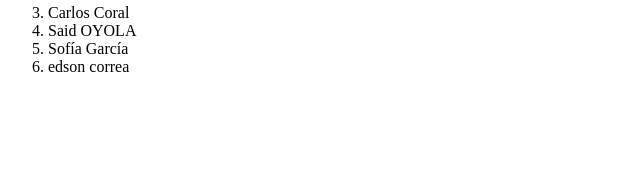
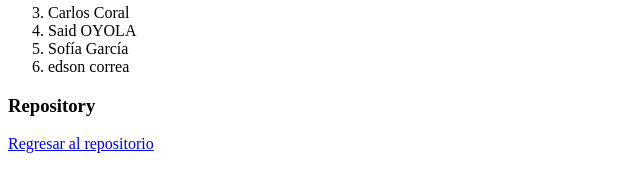
Before and after one commit to luisangelsalcedo/prueba-git, a plain HTML site: page index.html in a window 1280 px wide. Shown: the part 99-290 px from the top of the page, without its empty margins (0-640 px from the left). Drawn offline with Linux system fonts and the light colour scheme.

Commit message:
enlace de retorno al repositorio

```diff
--- a/index.html
+++ b/index.html
@@ -15,5 +15,9 @@
       <li>Sofía García</li>
       <li>edson correa</li>
     </ol>
+    <h3>Repository</h3>
+    <a href="https://github.com/luisangelsalcedo/prueba-git"
+      >Regresar al repositorio</a
+    >
   </body>
 </html>
```
